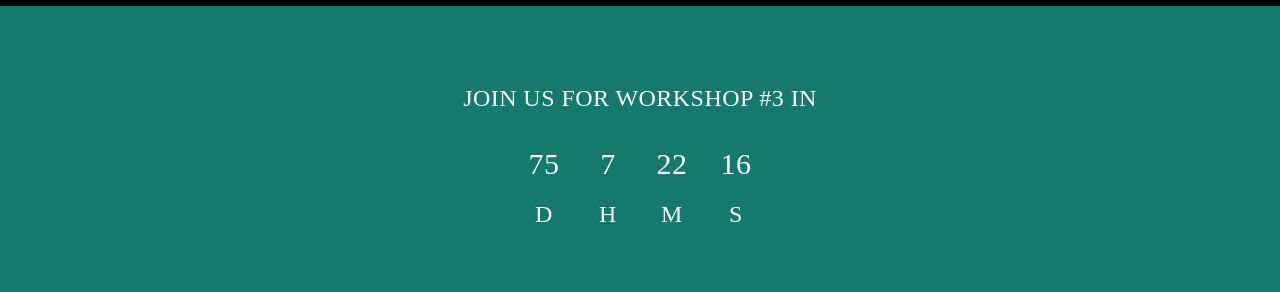
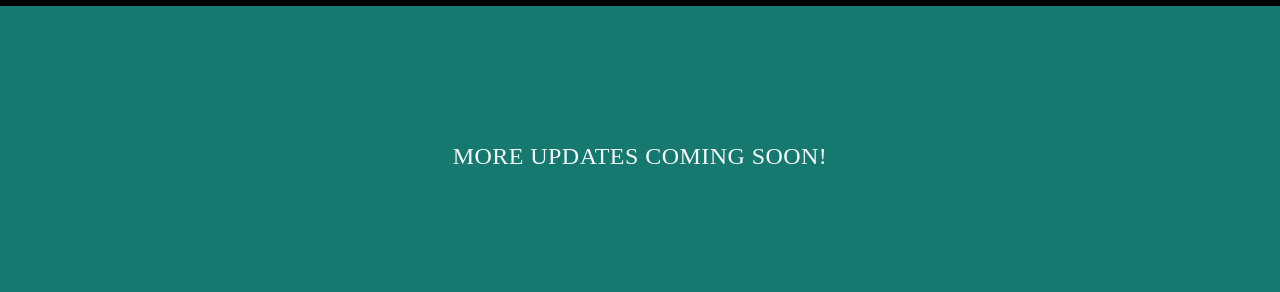
Before and after one commit to RishikSarkar/health-mun, a Next.js app: page / in a window 1280 px wide. Shown: the part 794-1086 px from the top of the page. Built offline with nearby package versions, Linux system fonts and the light colour scheme; a web font is replaced by a local one.

Commit message:
updated countdown

```diff
--- a/components/Countdown.jsx
+++ b/components/Countdown.jsx
@@ -53,14 +53,15 @@ const Countdown = () => {
                 <div className='p-3 text-lg md:text-2xl uppercase flex'>
                     {/* Conference Starts in */}
                     {/* General Interest Meeting in */}
-                    Join Us for Workshop #3 in
+                    {/* Join Us for Workshop #3 in  */}
                     {/* Thanks for joining our General Interest Meeting! */}
+                    More Updates Coming Soon!
                 </div>
                 {/* <div className='p-3 text-lg md:text-xl uppercase flex'>
                     More Updates Coming Soon!
                 </div> */}
 
-                <div className='mt-2 p-3 text-xl md:text-3xl flex flex-col'>
+                {/* <div className='mt-2 p-3 text-xl md:text-3xl flex flex-col'>
                     <div id='timer' className="grid grid-cols-4 gap-4">
                         <div className="col-span-1 w-12">
                             {`${timeLeft.days}`}
@@ -88,7 +89,7 @@ const Countdown = () => {
                             S
                         </div>
                     </div>
-                </div>
+                </div> */}
             </div>
         </div>
     );
```
